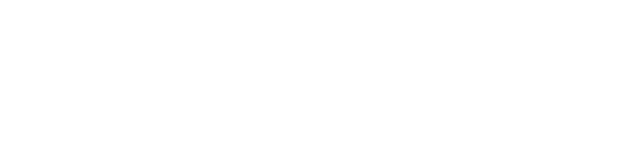
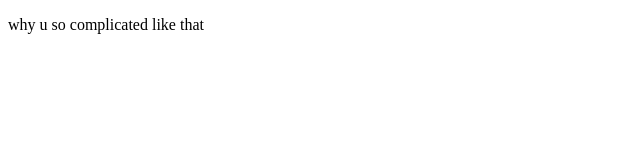
Before and after one commit to Udo-Riedl/FSWD-Day03-Udo-Samson, a plain HTML site: page index.html in a window 1280 px wide. Shown: the whole page, without its empty margins (0-640 px from the left). Drawn offline with Linux system fonts and the light colour scheme.

Commit message:
initial commit

```diff
--- a/index.html
+++ b/index.html
@@ -5,4 +5,8 @@
     <title> helll world</title>
 </head>
 
+<body>
+    <p> why u so complicated like that</p>
+</body>
+
 </html>
```
